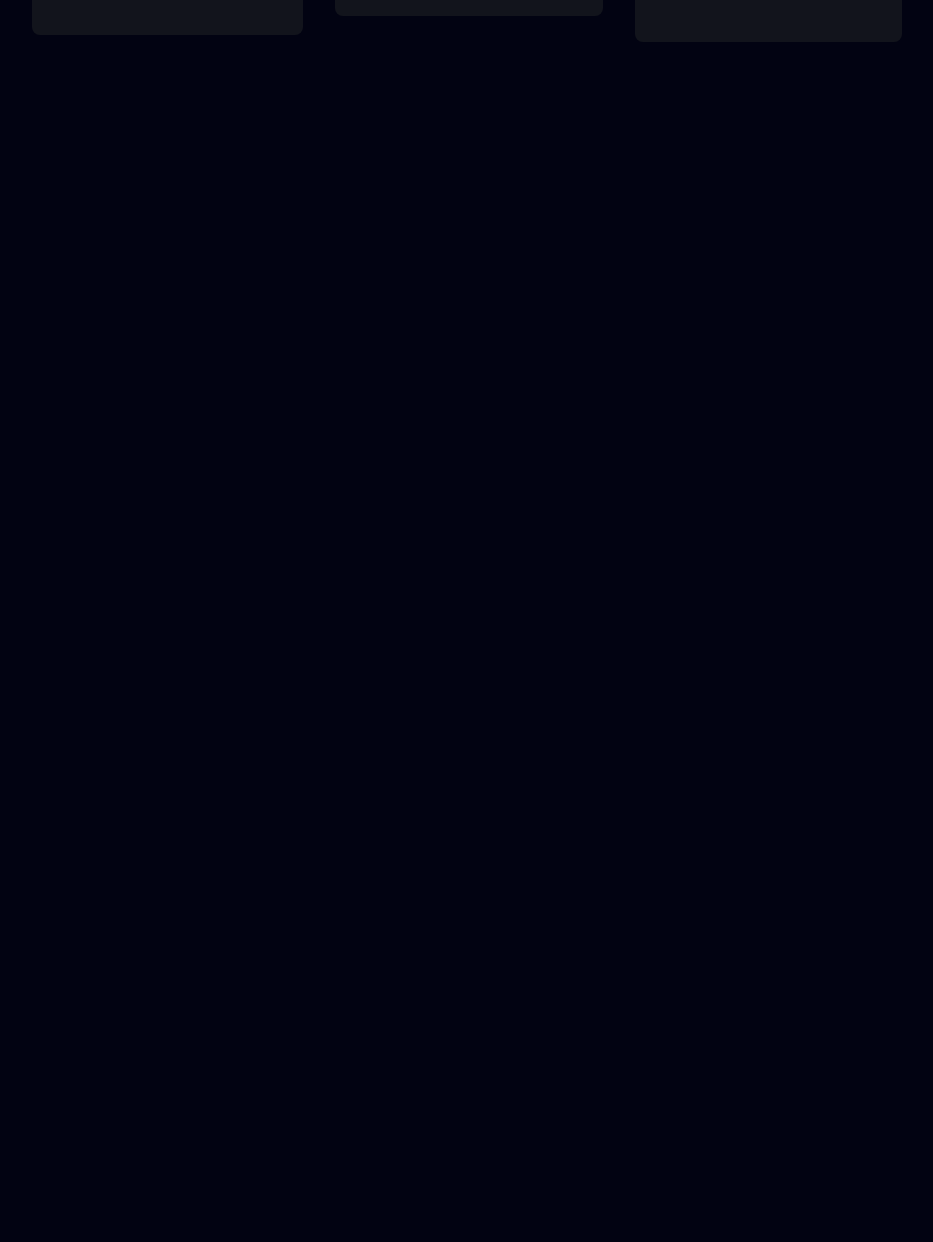
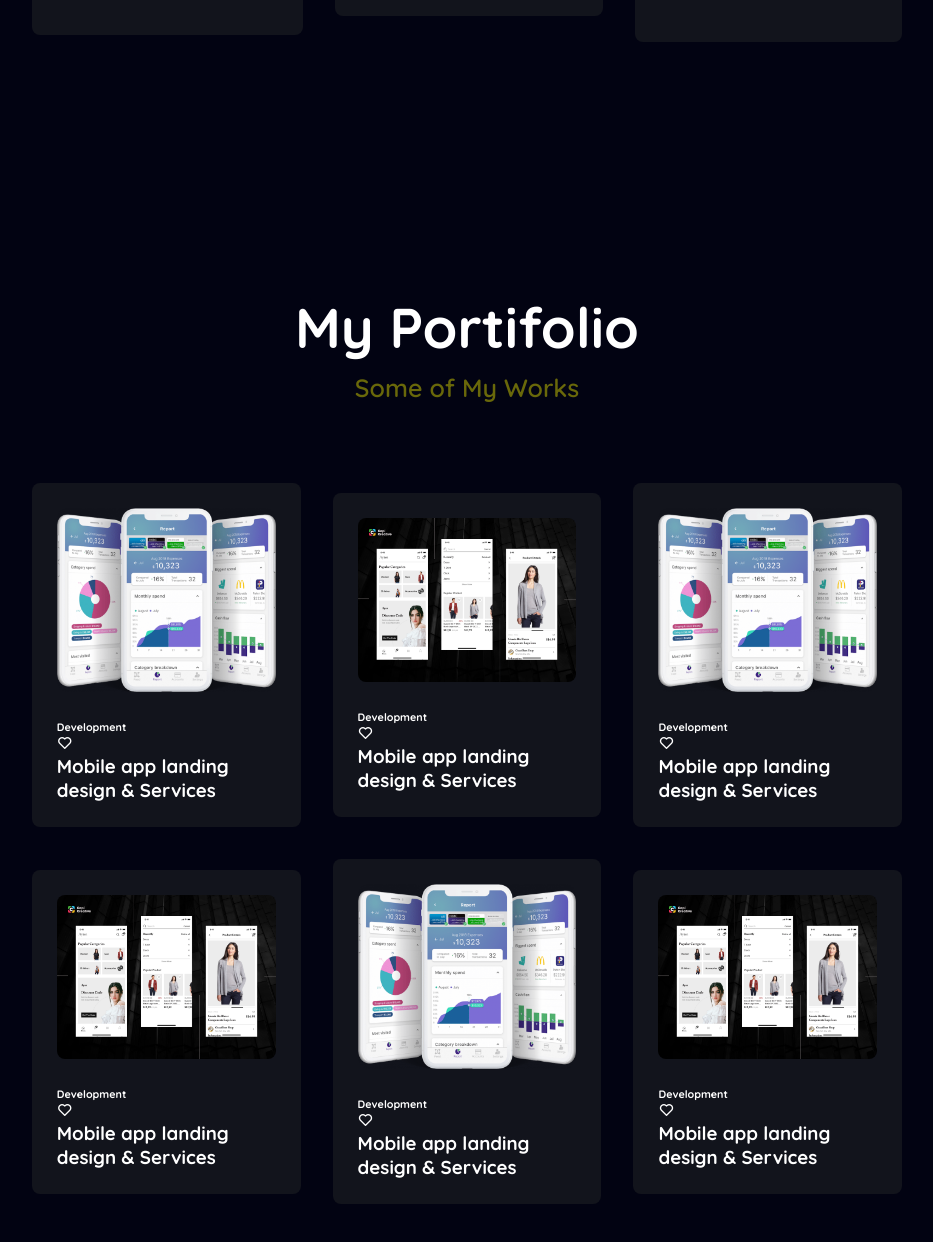
Before and after one commit to Maykon-Willian/SitePortifolio, a plain HTML site: page index.html in a window 1280 px wide. Shown: the part 2379-3621 px from the top of the page, without its empty margins (173-1106 px from the left). Before the commit the page ends 2511 px from the top, so only its background shows below. Drawn offline with nearby package versions, Linux system fonts and the light colour scheme.

Commit message:
Create Html Portifolio

```diff
--- a/css/style.css
+++ b/css/style.css
@@ -205,3 +205,25 @@ header.sticky{
 .box :hover{
     color: #69680a;
 }
+
+    .portifolio-content{
+
+        display: grid;
+        grid-template-columns: auto auto auto;
+        align-items: center;
+        gap: 2rem;
+        margin-top: 5rem;
+
+    }
+    .row img{
+        height: auto;
+        width: 100%;
+        border-radius: 0.5rem;
+        margin-bottom: 1.5rem;
+    }
+    .row{
+        padding: 25px;
+        background-color: #12141c;
+        border-radius: 0.5rem;
+        transition: all .40s ease;
+    }
--- a/index.html
+++ b/index.html
@@ -124,6 +124,101 @@
         </div>
     </section>
 
+    <!--Portifolio-->
+
+    <section class="portifolio" id="po">
+        <div class="main-text">
+            <h2>My Portifolio</h2>
+            <h4>Some of My Works </h4>
+        </div>
+
+        <div class="portifolio-content">
+            <div class="row">
+                <img src="css/imagens/appMo.png" width="200px">
+                <div class="main-row">
+                    <div class="row-text">
+                        <h6>Development</h6>
+                    </div>
+                    <div class="row-icon" ><i class='bx bx-heart'></i>
+                        <i class=""></i>
+                    </div>
+                </div>
+                <h3>Mobile app landing design & Services</h3>
+            </div>
+
+            <div class="row">
+                <img src="css/imagens/imgSite.webp" width="200px">
+                <div class="main-row">
+                    <div class="row-text">
+                        <h6>Development</h6>
+                    </div>
+                    <div class="row-icon" ><i class='bx bx-heart'></i>
+                        <i class=""></i>
+                    </div>
+                </div>
+                <h3>Mobile app landing design & Services</h3>
+            </div>
+
+            <div class="row">
+                <img src="css/imagens/appMo.png" width="200px">
+                <div class="main-row">
+                    <div class="row-text">
+                        <h6>Development</h6>
+                    </div>
+                    <div class="row-icon" ><i class='bx bx-heart'></i>
+                        <i class=""></i>
+                    </div>
+                </div>
+                <h3>Mobile app landing design & Services</h3>
+            </div>
+
+            <div class="row">
+                <img src="css/imagens/imgSite.webp" width="200px">
+                <div class="main-row">
+                    <div class="row-text">
+                        <h6>Development</h6>
+                    </div>
+                    <div class="row-icon" ><i class='bx bx-heart'></i>
+                        <i class=""></i>
+                    </div>
+                </div>
+                <h3>Mobile app landing design & Services</h3>
+            </div>
+
+            <div class="row">
+                <img src="css/imagens/appMo.png" width="200px">
+                <div class="main-row">
+                    <div class="row-text">
+                        <h6>Development</h6>
+                    </div>
+                    <div class="row-icon" ><i class='bx bx-heart'></i>
+                        <i class=""></i>
+                    </div>
+                </div>
+                <h3>Mobile app landing design & Services</h3>
+            </div>
+
+            <div class="row">
+                <img src="css/imagens/imgSite.webp" width="200px">
+                <div class="main-row">
+                    <div class="row-text">
+                        <h6>Development</h6>
+                    </div>
+                    <div class="row-icon" ><i class='bx bx-heart'></i>
+                        <i class=""></i>
+                    </div>
+                </div>
+                <h3>Mobile app landing design & Services</h3>
+            </div>
+
+
+
+
+
+
+        </div>
+    </section>
+
     <!---custom js link-->
     <script type="text/javascript"src="js/script.js"></script>
 
```
Also changed, not shown: css/imagens/appMo.png (added), css/imagens/imgPro.webp (added), css/imagens/imgSite.webp (added).
